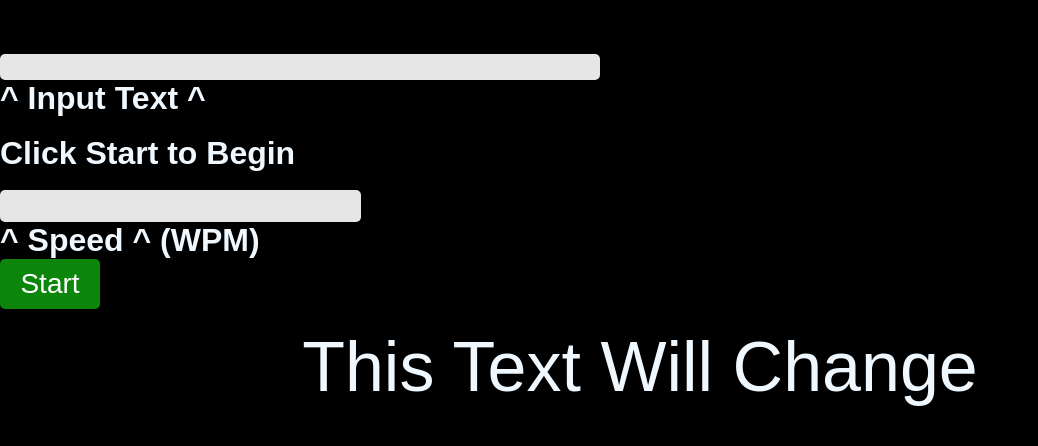
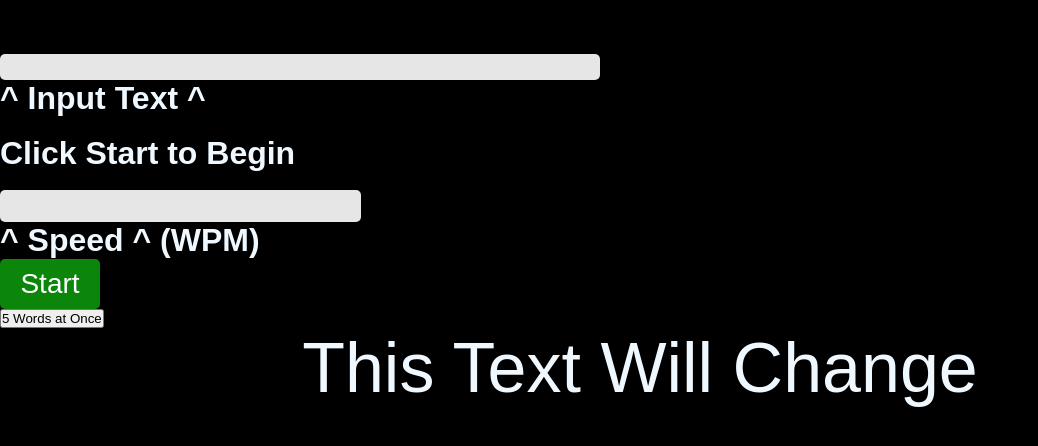
Before and after one commit to yojitacharya/RSVP-reader, a plain HTML site: page index.html in a window 1280 px wide. Shown: the whole page, without its empty margins (0-1038 px from the left). Drawn offline with Linux system fonts and the light colour scheme.

Commit message:
Adding 5 words at once

```diff
--- a/index.html
+++ b/index.html
@@ -22,7 +22,7 @@
             <h1 class="output"> Click Start to Begin </h1>
                 <br>
             <input type="text" id="speed" name="speed" class="speed"> <h1> ^ Speed ^ (WPM) </h1>
-            <button id="start" class="start"> Start </button>
+            <button id="start" class="start"> Start </button> <button id="f5" class="f5"> 5 Words at Once </button>
             <br>
             <h2 id="change"> This Text Will Change </h2>
         </div>
```
